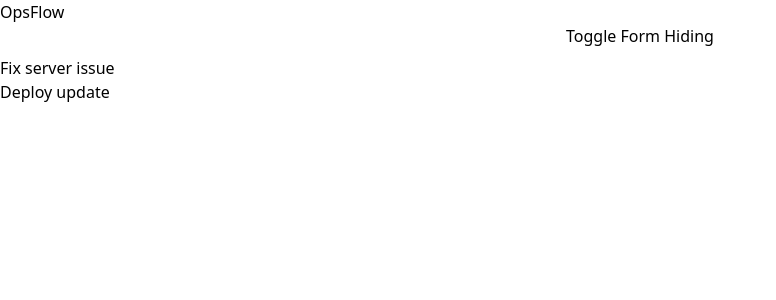
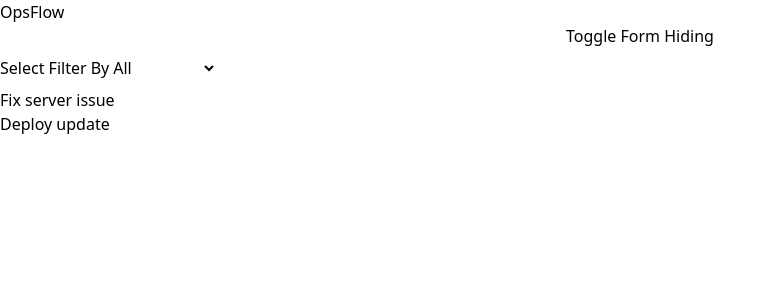
Before and after one commit to guitar6029/opsflow, an Angular app: page /tasks in a window 1280 px wide. Shown: the top 300 px of the page, without its empty margins (0-776 px from the left). Built offline with nearby package versions, Linux system fonts and the light colour scheme.

Commit message:
added FormControl for filtering (select dropdown)

```diff
--- a/src/app/features/tasks/pages/task-list/task-list.html
+++ b/src/app/features/tasks/pages/task-list/task-list.html
@@ -38,8 +38,17 @@
       </form>
     </div> -->
   }
+  <div>
+    <label>Select Filter By</label>
+    <select [formControl]="filterControl">
+      <option value="all">All</option>
+      @for (option of availableStatuses; track option) {
+        <option [value]="option">{{ option }}</option>
+      }
+    </select>
+  </div>
 
-  @if (tasks$ | async; as tasks) {
+  @if (filteredTasks$ | async; as tasks) {
     <ul>
       @for (task of tasks; track task.id) {
         <li>{{ task.title }}</li>
--- a/src/app/features/tasks/pages/task-list/task-list.ts
+++ b/src/app/features/tasks/pages/task-list/task-list.ts
@@ -1,8 +1,10 @@
-import { Component } from '@angular/core';
+import { Component, inject } from '@angular/core';
 import { TaskService } from '../../services/task';
 import { AsyncPipe } from '@angular/common';
 import { ReactiveFormsModule, FormGroup, FormControl } from '@angular/forms';
 import { Validators } from '@angular/forms';
+import { combineLatest, map, startWith } from 'rxjs';
+
 @Component({
   selector: 'app-task-list',
   imports: [AsyncPipe, ReactiveFormsModule],
@@ -11,11 +13,20 @@ import { Validators } from '@angular/forms';
   styleUrl: './task-list.css',
 })
 export class TaskList {
-  tasks$;
+  private taskService = inject(TaskService);
+  tasks$ = this.taskService.tasks$;
+  filterControl = new FormControl('all', { nonNullable: true });
 
-  constructor(private taskService: TaskService) {
-    this.tasks$ = this.taskService.tasks$;
-  }
+  filteredTasks$ = combineLatest([
+    this.tasks$,
+    this.filterControl.valueChanges.pipe(startWith(this.filterControl.value)),
+  ]).pipe(
+    map(([tasks, filter]) => {
+      if (!filter || filter === 'all') return tasks;
+
+      return tasks.filter((task) => task.status === filter);
+    }),
+  );
 
   form = new FormGroup({
     title: new FormControl('', Validators.required),
```
